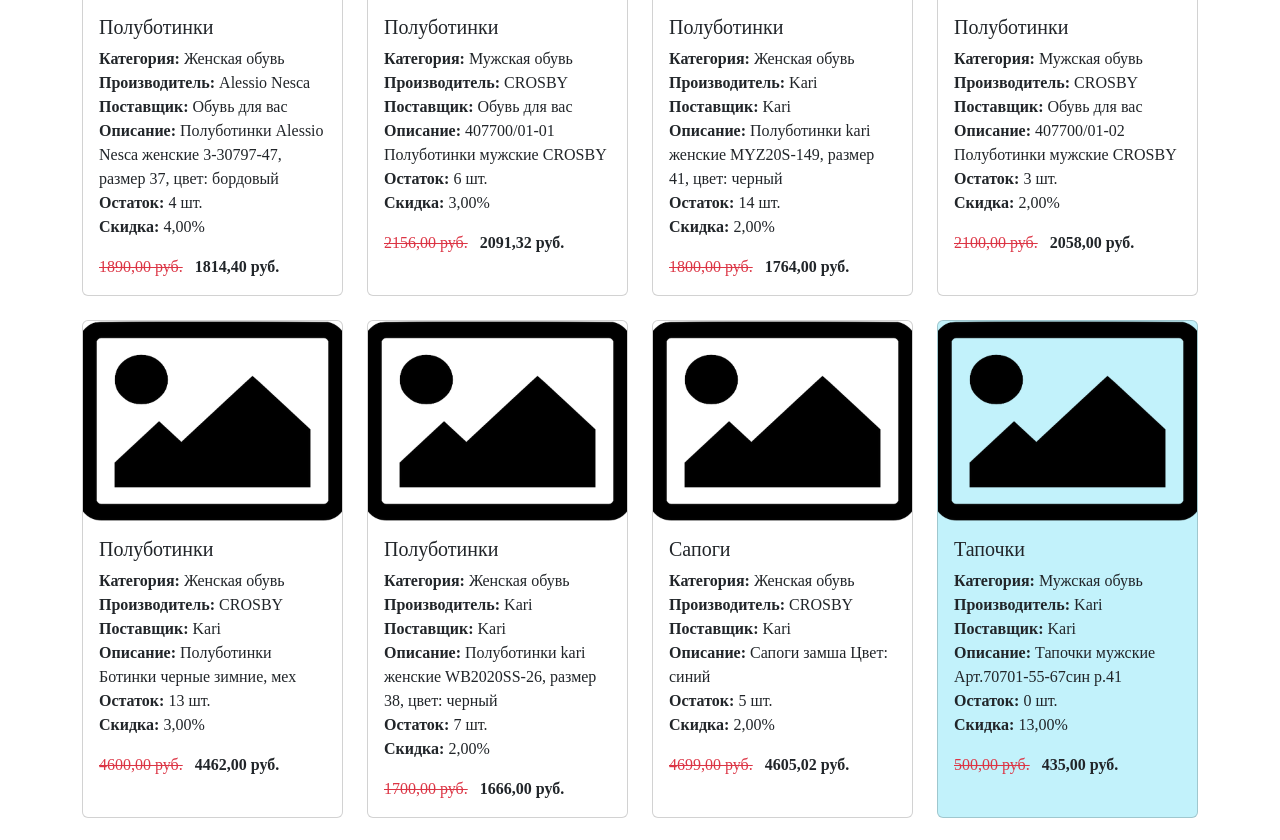
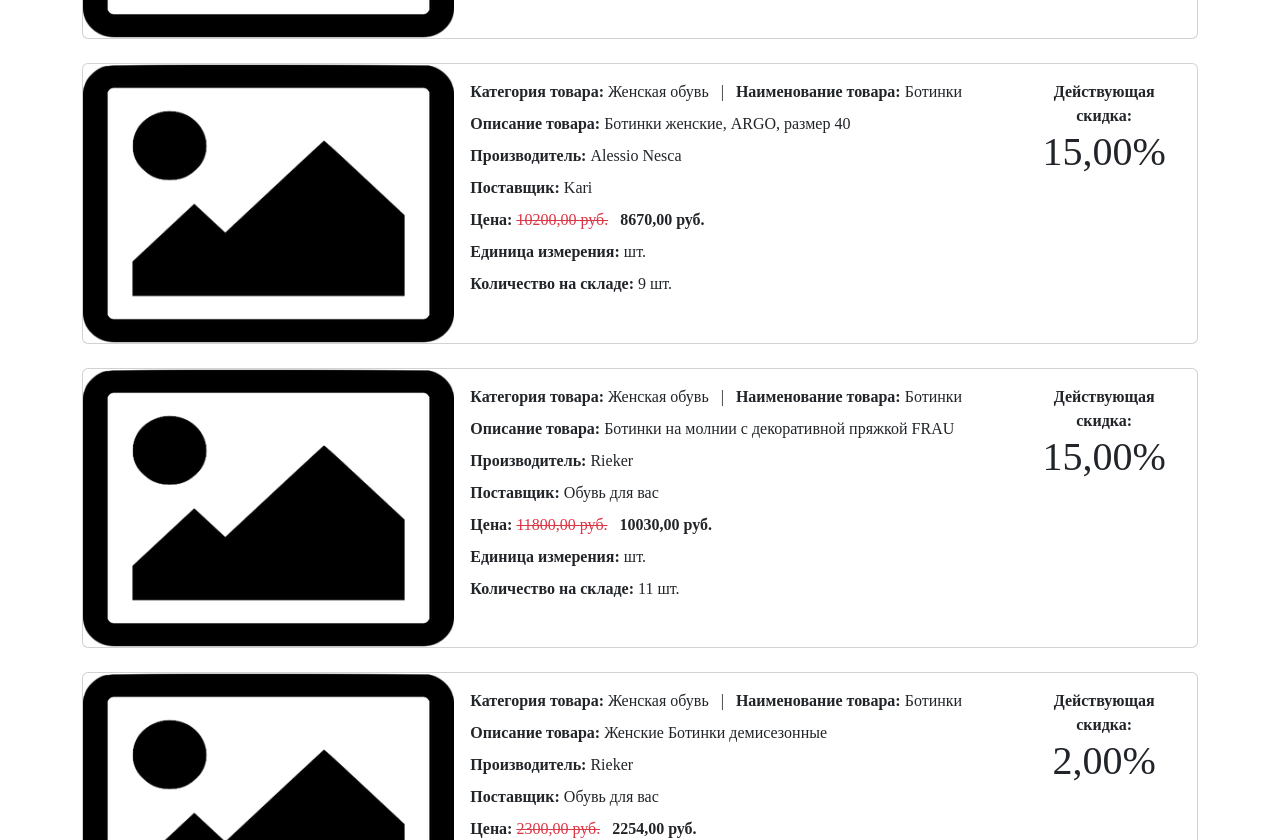
Before and after one commit to oayaivaivb/shoes_shop, a Django app: page /list/ in a window 1280 px wide. Shown: the part 1920-2760 px from the top of the page. Run offline with Django 5.2, Linux system fonts and the light colour scheme; data comes from the database, SQL or seed files in the repository; some libraries are stand-ins or nearby versions.

Commit message:
исправил отображние элементов на странице по тз для product

```diff
--- a/templates/includes/product_card.html
+++ b/templates/includes/product_card.html
@@ -3,24 +3,43 @@
     {% if product.quantity == 0 %}bg-info bg-opacity-25
     {% elif product.discount > 15 %}bg-success text-white
     {% endif %}">
+    <div class="row g-0 h-100">
+        <!-- Колонка 1: фото -->
+        <div class="col-md-4">
             <img src="
                 {% if product.image %}
                     {{ product.image.url }}
                 {% else %}
                     {% static 'img/picture.png' %}
                 {% endif %}"
-        class="card-img-top" alt="{{ product.name }}" style="height: 200px; object-fit: cover;">
+                class="img-fluid rounded-start h-100 w-100" alt="{{ product.name }}"
+                style="object-fit: cover; min-height: 200px;">
+        </div>
+
+        <!-- Колонка 2: поля (строго по порядку из JSON) -->
+        <div class="col-md-6">
             <div class="card-body">
-        <h5 class="card-title">{{ product.name }}</h5>
-        <p class="card-text">
-            <strong>Категория:</strong> {{ product.category.name|default:"—" }}<br>
-            <strong>Производитель:</strong> {{ product.manufacturer.name|default:"—" }}<br>
-            <strong>Поставщик:</strong> {{ product.supplier.name|default:"—" }}<br>
-            <strong>Описание:</strong> {{ product.description|truncatechars:100 }}<br>
-            <strong>Остаток:</strong> {{ product.quantity }} {{ product.unit.name|default:"—" }}<br>
-            <strong>Скидка:</strong> {{ product.discount }}%
-        </p>
-        <div class="price">
+                <!-- строка 1: Категория | Наименование -->
+                <div class="mb-2">
+                    <strong>Категория товара:</strong> {{ product.category.name|default:"—" }}
+                    <span class="mx-2">|</span>
+                    <strong>Наименование товара:</strong> {{ product.name }}
+                </div>
+                <!-- строка 2: Описание -->
+                <div class="mb-2">
+                    <strong>Описание товара:</strong> {{ product.description|default:"—" }}
+                </div>
+                <!-- строка 3: Производитель -->
+                <div class="mb-2">
+                    <strong>Производитель:</strong> {{ product.manufacturer.name|default:"—" }}
+                </div>
+                <!-- строка 4: Поставщик -->
+                <div class="mb-2">
+                    <strong>Поставщик:</strong> {{ product.supplier.name|default:"—" }}
+                </div>
+                <!-- строка 5: Цена (с перечёркиванием при скидке) -->
+                <div class="mb-2">
+                    <strong>Цена:</strong>
                     {% if product.discount > 0 %}
                         <span class="text-decoration-line-through text-danger">{{ product.price|floatformat:2 }} руб.</span>
                         <span class="fw-bold ms-2">{{ product.final_price|floatformat:2 }} руб.</span>
@@ -28,11 +47,31 @@
                         <span class="fw-bold">{{ product.price|floatformat:2 }} руб.</span>
                     {% endif %}
                 </div>
+                <!-- строка 6: Единица измерения -->
+                <div class="mb-2">
+                    <strong>Единица измерения:</strong> {{ product.unit.name|default:"—" }}
+                </div>
+                <!-- строка 7: Количество на складе -->
+                <div class="mb-2">
+                    <strong>Количество на складе:</strong> {{ product.quantity }} шт.
+                </div>
+            </div>
+        </div>
+
+        <!-- Колонка 3: действующая скидка -->
+        <div class="col-md-2">
+            <div class="card-body text-center">
+                <strong>Действующая скидка:</strong><br>
+                <span class="display-6">{{ product.discount }}%</span>
+            </div>
+        </div>
+    </div>
+
+    <!-- Кнопки для администратора (редактирование/удаление) -->
     {% if user.is_authenticated and user.profile.role == 'admin' %}
-            <div class="mt-2">
+        <div class="card-footer bg-transparent">
             <a href="{% url 'shoes:product_edit' product.pk %}" class="btn btn-sm btn-warning">Редактировать</a>
             <a href="{% url 'shoes:product_delete' product.pk %}" class="btn btn-sm btn-danger">Удалить</a>
         </div>
     {% endif %}
 </div>
-</div>
--- a/templates/shoes/product_list.html
+++ b/templates/shoes/product_list.html
@@ -7,6 +7,8 @@
     {% if user.is_authenticated and user.profile.role == 'admin' %}
         <a href="{% url 'shoes:product_create' %}" class="btn btn-accent mb-3">Добавить товар</a>
     {% endif %}
+
+    {# Блок поиска, сортировки, фильтра – только для менеджера и админа #}
     {% if user.is_authenticated and user.profile.role in 'admin,manager' %}
         <div class="row mb-4">
             <div class="col-md-4">
@@ -48,9 +50,10 @@
         </script>
     {% endif %}
 
-    <div class="row">
+    {# Список товаров – одна карточка на всю ширину #}
+    <div class="row row-cols-1">
         {% for product in products %}
-            <div class="col-md-4 col-lg-3 mb-4">
+            <div class="col mb-4">
                 {% include 'includes/product_card.html' with product=product %}
             </div>
         {% empty %}
@@ -59,4 +62,21 @@
             </div>
         {% endfor %}
     </div>
+
+    {# Пагинация, если используется #}
+    {% if is_paginated %}
+        <nav aria-label="Page navigation">
+            <ul class="pagination justify-content-center">
+                {% if page_obj.has_previous %}
+                    <li class="page-item"><a class="page-link" href="?page=1">&laquo; первая</a></li>
+                    <li class="page-item"><a class="page-link" href="?page={{ page_obj.previous_page_number }}">предыдущая</a></li>
+                {% endif %}
+                <li class="page-item disabled"><span class="page-link">Страница {{ page_obj.number }} из {{ page_obj.paginator.num_pages }}</span></li>
+                {% if page_obj.has_next %}
+                    <li class="page-item"><a class="page-link" href="?page={{ page_obj.next_page_number }}">следующая</a></li>
+                    <li class="page-item"><a class="page-link" href="?page={{ page_obj.paginator.num_pages }}">последняя &raquo;</a></li>
+                {% endif %}
+            </ul>
+        </nav>
+    {% endif %}
 {% endblock %}
```
Lines whose indentation alone changed are shown as unchanged.
